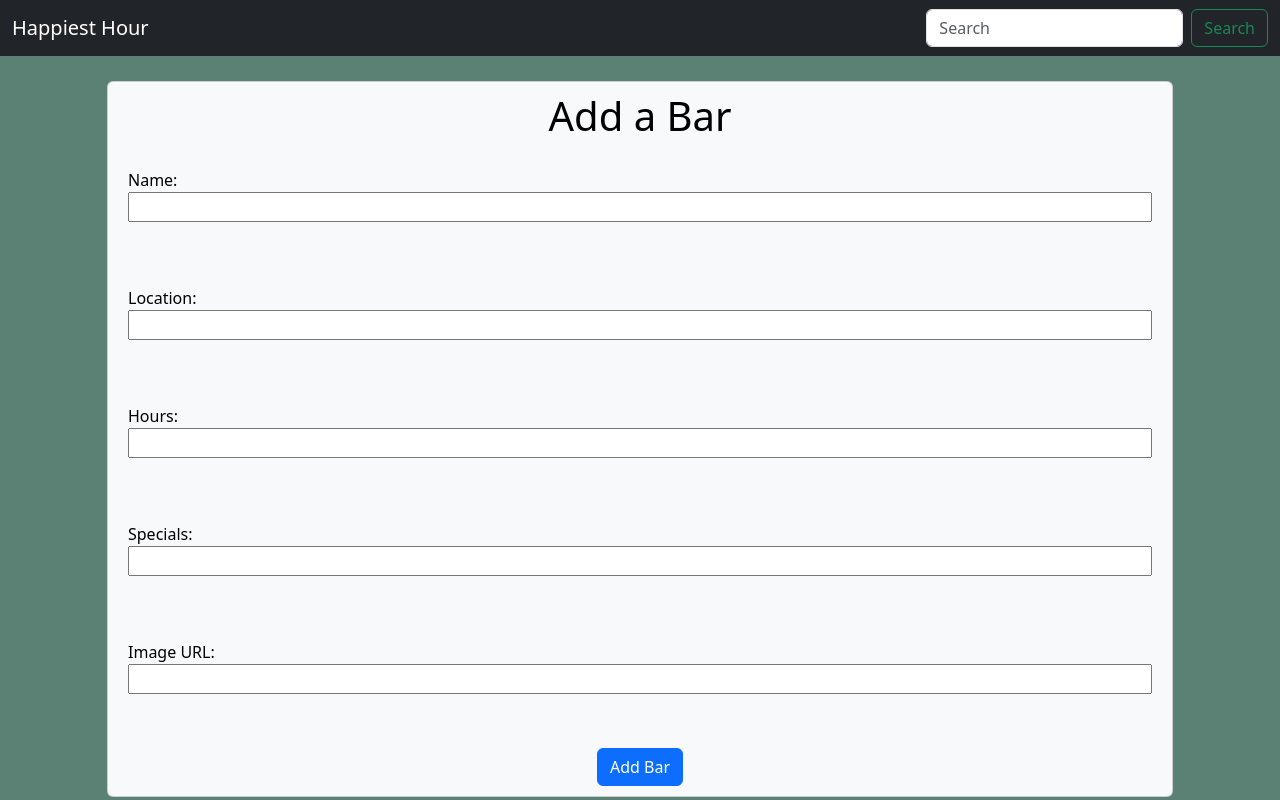
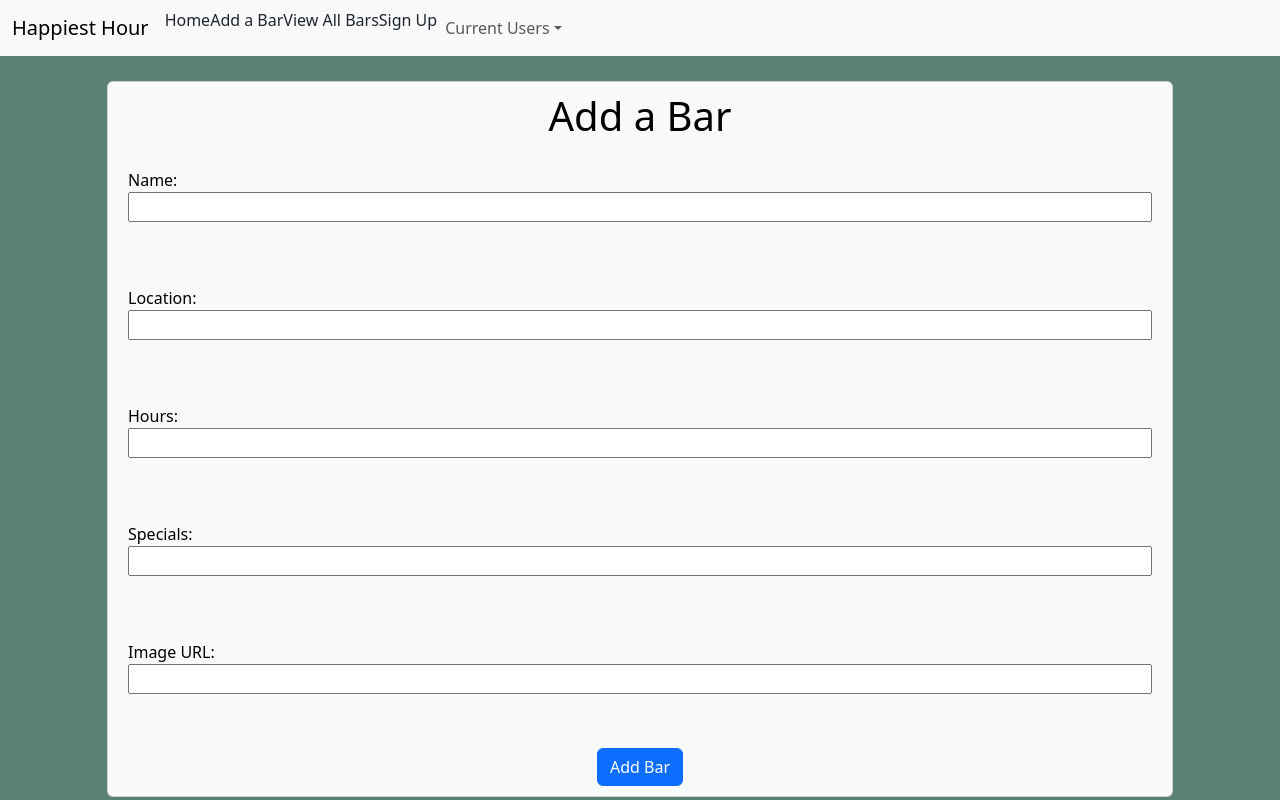
Before and after one commit to morganwinkler/happiest-hour-frontend, a React (Vite) app: page / in a window 1280 px wide. Shown: the top 800 px of the page. Built offline with nearby package versions, Linux system fonts and the light colour scheme; no server answers.

Commit message:
Update header

```diff
--- a/src/Header.jsx
+++ b/src/Header.jsx
@@ -1,17 +1,55 @@
-
+/* eslint-disable react/prop-types */
+// import { Link } from "react-router-dom";
+// import { Logout } from "./Logout";
 
 export function Header() {
   return (
-    <header>
-      <nav className="navbar navbar-dark bg-dark">
-        <div className="container-fluid">
-          <a className="navbar-brand">Happiest Hour</a>
-          <form className="d-flex" role="search">
-            <input className="form-control me-2" type="search" placeholder="Search" aria-label="Search" />
-            <button className="btn btn-outline-success" type="submit">Search</button>
-          </form>
-        </div>
-      </nav>
-    </header>
+    <div>
+      <header>
+        {/* navbar from bootsrap */}
+        <nav className="navbar navbar-expand-lg bg-light">
+          <div className="container-fluid">
+            <a className="navbar-brand" href="#">
+              Happiest Hour
+            </a>
+            <button
+              className="navbar-toggler"
+              type="button"
+              data-bs-toggle="collapse"
+              data-bs-target="#navbarSupportedContent"
+              aria-controls="navbarSupportedContent"
+              aria-expanded="false"
+              aria-label="Toggle navigation"
+            >
+              <span className="navbar-toggler-icon"></span>
+            </button>
+            <div className="collapse navbar-collapse" id="navbarSupportedContent">
+              <ul className="navbar-nav me-auto mb-2 mb-lg-0">
+                <li className="nav-item">Home</li>
+                <li className="nav-item">Add a Bar</li>
+                <li className="nav-item">View All Bars</li>
+                <li className="nav-item">Sign Up</li>
+                <li className="nav-item dropdown">
+                  <a
+                    className="nav-link dropdown-toggle"
+                    href="#"
+                    role="button"
+                    data-bs-toggle="dropdown"
+                    aria-expanded="false"
+                  >
+                    Current Users
+                  </a>
+                  <ul className="dropdown-menu">
+                    <li className="dropdown-item">Log In</li>
+                    <li className="dropdown-item">Log Out</li>
+                    <li className="dropdown-item">My Profile</li>
+                  </ul>
+                </li>
+              </ul>
+            </div>
+          </div>
+        </nav>
+      </header>
+    </div>
   );
 }
```
